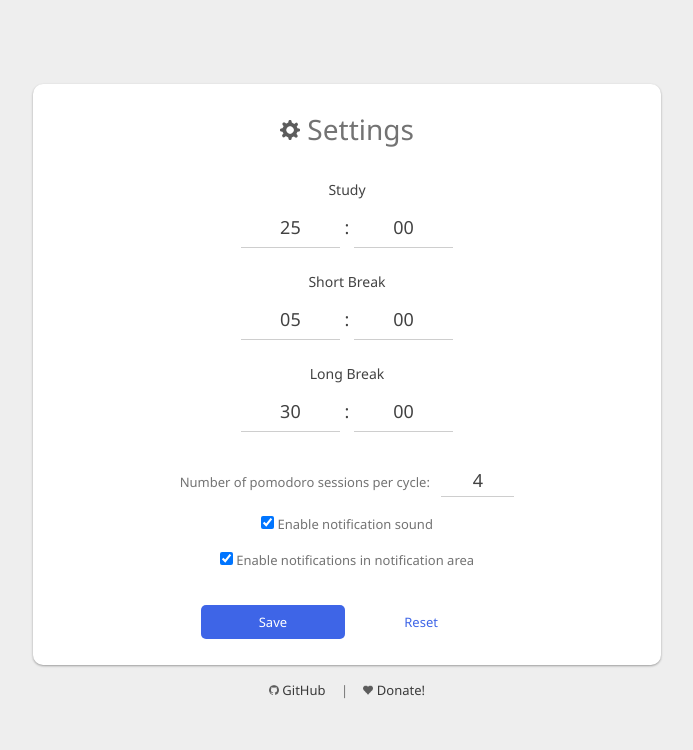
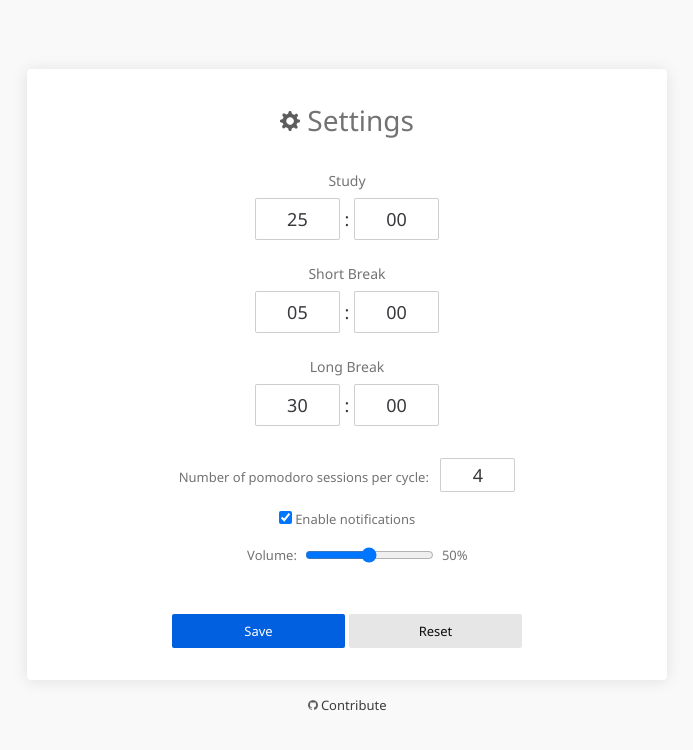
Before and after one commit to StudyTimer-Extension/StudyTimer, a browser extension: page options/options.html in a window 1280 px wide. Shown: the whole page, without its empty margins (293-986 px from the left). Drawn offline with Linux system fonts and the light colour scheme.

Commit message:
Add slider to control sound alert volume

```diff
--- a/model/settings/userSettings.js
+++ b/model/settings/userSettings.js
@@ -1,13 +1,13 @@
 class UserSettings {
 
-	constructor(pomodoros, studytime, shortbreak, longbreak, soundEnabled, notificationsEnabled) {
+	constructor(pomodoros, studytime, shortbreak, longbreak, notificationsEnabled, volume) {
 
 		this._pomodoros = pomodoros;
 		this._studytime = studytime;
 		this._shortbreak = shortbreak;
 		this._longbreak = longbreak;
-		this._soundEnabled = soundEnabled;
 		this._notificationsEnabled = notificationsEnabled;
+		this._volume = volume;
 
 	}
 
@@ -35,46 +35,15 @@ class UserSettings {
 
 	}
 
-	get soundEnabled() {
-
-		return this._soundEnabled;
-
-	}
-
 	get notificationsEnabled() {
 
 		return this._notificationsEnabled;
 
 	}
 
-	set pomodoros(pomodoros) {
+	get volume() {
 
-		this._pomodoros = pomodoros;
+		return this._volume;
 
 	}
-
-	set studytime(studytime) {
-
-		this._studytime = studytime;
-
-	}
-
-	set shortbreak(shortbreak) {
-
-		this._shortbreak = shortbreak;
-
-	}
-
-	set longbreak(longbreak) {
-
-		this._longbreak = longbreak;
-
-	}
-
-	set soundEnabled(soundEnabled) {
-
-		this._soundEnabled = soundEnabled;
-
-	}
-
 }
--- a/model/settings/userSettingsStorage.js
+++ b/model/settings/userSettingsStorage.js
@@ -12,10 +12,10 @@ class UserSettingsStorage {
         const studytime = this._getItem("studytime");
         const shortbreak = this._getItem("shortbreak");
         const longbreak = this._getItem("longbreak");
-        const soundEnabled = this._getItem("soundEnabled");
         const notificationsEnabled = this._getItem("notificationAreaOpt")
+        const volume = this._getItem("volume")
 
-        return pomodoros ? new UserSettings(pomodoros, studytime, shortbreak, longbreak, soundEnabled, notificationsEnabled) : this.settings = new UserSettings(4, "25:00", "05:00", "30:00", true, true);
+        return pomodoros ? new UserSettings(pomodoros, studytime, shortbreak, longbreak, notificationsEnabled, volume) : this.settings = new UserSettings(4, "25:00", "05:00", "30:00", true, 50);
     }
 
     set settings(userSettings) {
@@ -24,8 +24,8 @@ class UserSettingsStorage {
         this._setItem("studytime", userSettings.studytime);
         this._setItem("shortbreak", userSettings.shortbreak);
         this._setItem("longbreak", userSettings.longbreak);
-        this._setItem("soundEnabled", userSettings.soundEnabled);
         this._setItem("notificationAreaOpt", userSettings.notificationsEnabled);
+        this._setItem("volume", userSettings.volume);
 
         return this.settings;
 
--- a/options/css/options.css
+++ b/options/css/options.css
@@ -1,15 +1,13 @@
-/* Chrome style (Material) */
 * {
 	margin: 0;
 	padding: 0;
 	font-family: "Segoe UI", "Ubuntu", "San Francisco", "Arial";
 	font-weight: 400;
 	text-align: center;
-	color: #424242;
 }
 
 body {
-	background-color: #EEEEEE;
+	background-color: #f9f9fa;
 }
 
 h1 {
@@ -21,6 +19,7 @@ h1 {
 h2 {
 	margin-bottom: 8px;
 	font-size: 14px;
+	color: #737373;
 }
 
 label:hover {
@@ -37,9 +36,9 @@ label:hover {
 
 #content {
 	width: calc(100% - 64px);
-	padding: 26px;
-	border-radius: 10px;
-	box-shadow: 0 1px 3px rgba(0, 0, 0, 0.12), 0 1px 2px rgba(0, 0, 0, 0.24);
+	padding: 32px;
+	border-radius: 4px;
+	box-shadow: 0 1px 16px rgba(12, 12, 13, 0.1);
 	background-color: #ffffff;
 }
 
@@ -60,6 +59,7 @@ label:hover {
 #longBreak {
 	margin-bottom: 24px;
 	font-size: 18px;
+	color: #38383d;
 }
 
 .buttonIcon {
@@ -77,17 +77,17 @@ label:hover {
 	color: #737373;
 }
 
-/* Text Input Style */
+/* Text Input */
 input[type=text] {
-	padding: 8px 8px;
+	padding: 8px 0;
 	font-size: 18px;
-	border: 0;
-	border-bottom: 1px solid rgba(12, 12, 13, 0.2);
-	outline: none;
+	border: 1px solid rgba(12, 12, 13, 0.2);
+	border-radius: 2px;
+	color: #38383d;
 }
 
 input[type=text]:focus {
-	border-bottom: 1px solid #3e65e7;
+	border-bottom: 1px solid rgba(12, 12, 13, 0.2);
 }
 
 #numberPomodoros {
@@ -95,11 +95,11 @@ input[type=text]:focus {
 	padding: 4px 0;
 }
 
-/* Link Style */
+/* Hyperlink */
 a {
 	padding: 8px 12px;
 	text-decoration: none;
-	border-radius: 5px;
+	border-radius: 2px;
 	color: rgba(12, 12, 13, 0.8);
 	outline: 0;
 }
@@ -112,237 +112,99 @@ a:active {
 	background-color: rgba(12, 12, 13, 0.2);
 }
 
-/* Button Style */
+/* Button */
 .button {
-	width: 25%;
-	margin-top: 18px;
+	width: 30%;
+	margin-top: 32px;
 	padding: 8px;
 	border: 0;
-	border-radius: 5px;
+	border-radius: 2px;
 	font-size: 13px;
 	cursor: pointer;
 	outline: none;
 }
 
+.button::-moz-focus-inner {
+	border: 0;
+}
+
 .primary {
 	color: #ffffff;
-	background-color: #3e65e7;
+	background-color: #0060df;
 	transition: all 0.3s cubic-bezier(.25, .8, .25, 1);
 }
 
 .primary:hover {
-	background-color: #5174e9;
+	background-color: #003eaa;
 	box-shadow: 0 3px 6px rgba(0, 0, 0, 0.16), 0 3px 6px rgba(0, 0, 0, 0.23);
 }
 
 .primary:active {
-	background-color: #d2c2fd;
+	background-color: #002275;
 }
 
 .default {
-	color: #3e65e7;
-	background-color: white
+	color: #0c0c0d;
+	background-color: rgba(12, 12, 13, 0.1);
 }
 
 .default:hover {
-	background-color: #EEEEEE;
+	background-color: rgba(12, 12, 13, 0.2);
 }
 
 .default:active {
-	background-color: #efe5fd;
+	background-color: rgba(12, 12, 13, 0.3);
+}
+
+/* Slider */
+#slider {
+	display: flex;
+	align-items: center;
+	justify-content: center;
+	flex-direction: row;
+}
+
+#slider label, #slider span {
+	padding: 0px 8px;
+}
+
+#slider span {
+	width: 5px;
 }
 
 /* Responsive adaptation for different screen sizes */
 @media(max-width: 1280px) {
-
 	#box {
 		width: 50%;
 		height: 85%;
 		top: 7.5%;
 		left: 25%;
 	}
-
 }
 
 @media(min-width: 1281px) and (max-width: 1600px) {
-
 	#box {
 		width: 40%;
 		height: 80%;
 		top: 10%;
 		left: 30%;
 	}
-
 }
 
 @media(min-width: 1601px) and (max-width: 1799px) {
-
 	#box {
 		width: 35%;
 		height: 70%;
 		top: 15%;
 		left: 32.5%;
 	}
-
 }
 
 @media(min-width: 1800px) {
-
 	#box {
 		width: 30%;
 		height: 55%;
 		top: 22.5%;
 		left: 35%;
 	}
-
 }
-
-/* Hack for Firefox specific style (Quantum) */
-@supports (-moz-appearance:meterbar) {
-	* {
-		margin: 0;
-		padding: 0;
-		font-family: "Segoe UI", "Ubuntu", "San Francisco", "Arial";
-		font-weight: 400;
-		text-align: center;
-	}
-
-	body {
-		background-color: #f9f9fa;
-	}
-
-	h1 {
-		margin-bottom: 32px;
-		font-size: 28px;
-		color: #737373;
-	}
-
-	h2 {
-		margin-bottom: 8px;
-		font-size: 14px;
-		color: #737373;
-	}
-
-	#box {
-		position: absolute;
-		display: flex;
-		align-items: center;
-		justify-content: center;
-		flex-direction: column;
-	}
-
-	#content {
-		width: calc(100% - 64px);
-		padding: 32px;
-		border-radius: 4px;
-		box-shadow: 0 1px 16px rgba(12, 12, 13, 0.1);
-		background-color: #ffffff;
-	}
-
-	#pomodorosMessage {
-		padding-top: 8px;
-	}
-
-	#settingsIcon {
-		width: 20px;
-	}
-
-	#feedbackMessage {
-		margin-top: 16px;
-	}
-
-	#study,
-	#shortBreak,
-	#longBreak {
-		margin-bottom: 24px;
-		font-size: 18px;
-		color: #38383d;
-	}
-
-	.buttonIcon {
-		width: 10px;
-	}
-
-	.caption {
-		font-size: 13px;
-		color: #737373;
-		clear: both;
-	}
-
-	/* Text Input Style */
-	input[type=text] {
-		padding: 8px 0;
-		font-size: 18px;
-		border: 1px solid rgba(12, 12, 13, 0.2);
-		border-radius: 2px;
-		color: #38383d;
-	}
-
-	input[type=text]:focus {
-		border-bottom: 1px solid rgba(12, 12, 13, 0.2);
-	}
-
-	#numberPomodoros {
-		margin-left: 8px;
-		padding: 4px 0;
-	}
-
-	/* Link Style */
-	a {
-		padding: 8px 12px;
-		text-decoration: none;
-		border-radius: 2px;
-		color: rgba(12, 12, 13, 0.8);
-		outline: 0;
-	}
-
-	a:hover {
-		background-color: rgba(12, 12, 13, 0.1);
-	}
-
-	a:active {
-		background-color: rgba(12, 12, 13, 0.2);
-	}
-
-	/* Button Style */
-	.button {
-		width: 30%;
-		margin-top: 32px;
-		padding: 8px;
-		border: 0;
-		border-radius: 2px;
-		font-size: 13px;
-		cursor: pointer;
-	}
-
-	.button::-moz-focus-inner {
-		border: 0;
-	}
-
-	.primary {
-		color: #ffffff;
-		background-color: #0060df;
-	}
-
-	.primary:hover {
-		background-color: #003eaa;
-	}
-
-	.primary:active {
-		background-color: #002275;
-	}
-
-	.default {
-		color: #0c0c0d;
-		background-color: rgba(12, 12, 13, 0.1);
-	}
-
-	.default:hover {
-		background-color: rgba(12, 12, 13, 0.2);
-	}
-
-	.default:active {
-		background-color: rgba(12, 12, 13, 0.3);
-	}
-
-}
--- a/options/js/interfaceService.js
+++ b/options/js/interfaceService.js
@@ -12,12 +12,6 @@ class InterfaceService {
     static updatePomodorosValue(value) {
 
         document.getElementById("numberPomodoros").value = value;
-
-    }
-
-    static updateNotificationSoundOption(value) {
-
-        document.getElementById("sound").checked = value == "true";
 
     }
 
@@ -37,4 +31,11 @@ class InterfaceService {
 
     }
 
+    static updateVolume(value) {
+
+        document.getElementById("volume").value = value;
+        document.getElementById("volumeSpan").innerHTML = value + "%";
+
+    }
+
 }
--- a/options/js/options.js
+++ b/options/js/options.js
@@ -14,6 +14,9 @@ const longBreakClockLine = document.getElementById("longBreak");
 
 const saveButton = document.getElementById("saveButton");
 const resetButton = document.getElementById("resetButton");
+
+const volume = document.getElementById("volume");
+const volumeSpan = document.getElementById("volumeSpan");
 
 const sendMessageToBackground = (message) => {
 
@@ -62,6 +65,10 @@ const addValidationListeners = () => {
 
 	pomodorosInput.addEventListener("focusout", () => pomodorosInput.value = new PomodorosInput(pomodorosInput.value).format());
 
+	volume.addEventListener("input", () => {
+		volumeSpan.innerHTML = volume.value + "%";
+	});
+
 	saveButton.addEventListener("click", () => {
 
 		const study = TimerFormat.minutesAndSecondsToText(studyClockLine.getElementsByClassName("minutes")[0].value, studyClockLine.getElementsByClassName("seconds")[0].value);
@@ -70,11 +77,11 @@ const addValidationListeners = () => {
 
 		const pomodoros = pomodorosInput.value;
 
-		const soundEnabled = document.getElementById("sound").checked;
-
 		const notificationsEnabled = document.getElementById("notificationAreaOpt").checked;
 
-		settingStorage.settings = new UserSettings(pomodoros, study, shortBreak, longBreak, soundEnabled, notificationsEnabled);
+		const volumeValue = document.getElementById("volume").value;
+
+		settingStorage.settings = new UserSettings(pomodoros, study, shortBreak, longBreak, notificationsEnabled, volumeValue);
 
 		updateInputsWithSettingsContent();
 
@@ -84,7 +91,7 @@ const addValidationListeners = () => {
 
 	resetButton.addEventListener("click", () => {
 
-		settingStorage.settings = new UserSettings(4, "25:00", "05:00", "30:00", true, true);
+		settingStorage.settings = new UserSettings(4, "25:00", "05:00", "30:00", true, 50);
 
 		updateInputsWithSettingsContent();
 
@@ -100,8 +107,8 @@ const updateInputsWithSettingsContent = () => {
 	InterfaceService.updateClockLine(shortBreakClockLine, settingStorage.settings.shortbreak);
 	InterfaceService.updateClockLine(longBreakClockLine, settingStorage.settings.longbreak);
 	InterfaceService.updatePomodorosValue(settingStorage.settings.pomodoros);
-	InterfaceService.updateNotificationSoundOption(settingStorage.settings.soundEnabled);
 	InterfaceService.updateNotificationAreaOption(settingStorage.settings.notificationsEnabled);
+	InterfaceService.updateVolume(settingStorage.settings.volume);
 
 }
 
--- a/options/options.html
+++ b/options/options.html
@@ -27,13 +27,13 @@
 						</div>
 					</div>
 					<p id="pomodorosMessage" class="caption">Number of pomodoro sessions per cycle: <input type="text" id="numberPomodoros" size="2" maxlength="2"/></p>
-					<p class="caption"><input type="checkbox" id="sound"> <label for="sound">Enable notification sound</label></p>
-					<p class="caption"><input type="checkbox" id="notificationAreaOpt"> <label for="notificationAreaOpt">Enable notifications in notification area</label></p>
+					<p class="caption"><input type="checkbox" id="notificationAreaOpt"> <label for="notificationAreaOpt">Enable notifications</label></p>
+					<p class="caption" id="slider"><label>Volume:</label> <input type="range" min="0" max="100" value="50" id="volume"> <span id="volumeSpan"></span></p>
 					<input id="saveButton" class="button primary" type="button" value="Save"/>
 					<input id="resetButton" class="button default" type="button" value="Reset"/>
 				</form>
 			</div>
-			<p id="feedbackMessage" class="caption"><a href="https://github.com/MatNascimento/StudyTimer" target="_blank"><img class="buttonIcon" src="../icons/github.png" alt="Github icon"/> GitHub</a> | <a href="https://www.paypal.com/cgi-bin/webscr?cmd=_donations&business=RFKBP9KSQ6XRE&item_name=Donate+any+amount+to+support+StudyTimer&currency_code=USD&source=url" target="_blank"><img class="buttonIcon" src="../icons/donate.png" alt="Donate icon"/> Donate!</a></p>
+			<p id="feedbackMessage" class="caption"><a href="https://github.com/MatNascimento/StudyTimer" target="_blank"><img class="buttonIcon" src="../icons/github.png" alt="Github icon"/> Contribute</a></p>
 		</div>
 	</body>
 	<!-- Page Scripts -->
```
Also changed, not shown: model/notification.js (+6 -11 lines), icons/donate.png (deleted).
